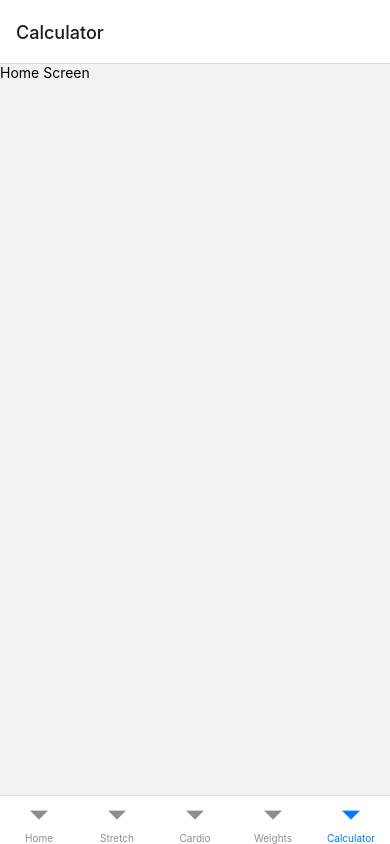
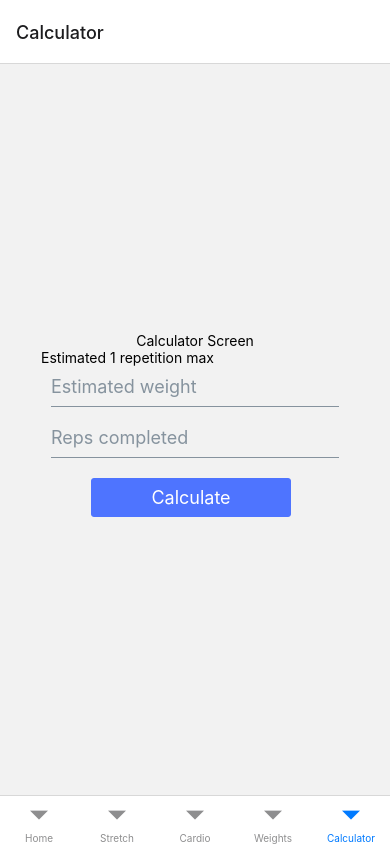
Before and after one commit to DanielekPark/fitnessapp, a React Native app: screen /Calculator in a window 390 px wide. Built offline with nearby package versions, Linux system fonts and the light colour scheme.

Commit message:
added strength calculator feature

```diff
--- a/App.js
+++ b/App.js
@@ -2,15 +2,14 @@ import { StyleSheet} from "react-native";
 import { NavigationContainer } from "@react-navigation/native";
 import { createNativeStackNavigator } from "@react-navigation/native-stack";
 import { SafeAreaProvider } from "react-native-safe-area-context";
-import Nav from "./components/navigation/nav";
-
+import ActiveScreen from "./screens/activeScreen";
 const Stack = createNativeStackNavigator();
 
 export default function App() {
   return (
     <SafeAreaProvider>
       <NavigationContainer>
-        <Nav />
+        <ActiveScreen />
       </NavigationContainer>
     </SafeAreaProvider>
   );
--- a/components/navigation/nav.js
+++ b/components/navigation/nav.js
@@ -1,5 +1,5 @@
 import { View } from "react-native";
-import { createBottomTabNavigator } from '@react-navigation/bottom-tabs';
+import { createBottomTabNavigator } from "@react-navigation/bottom-tabs";
 import HomeScreen from "../../screens/home";
 import WeightsScreen from "../../screens/weights";
 import CardioScreen from "../../screens/cardio";
@@ -9,21 +9,18 @@ import StretchingScreen from "../../screens/stretch";
 const Tab = createBottomTabNavigator();
 
 function Nav() {
-    /*
-    1. calculator/home/tips/tutorial
-    2. weights
-    3. cardio
-    4. stretching
-  */
+  return (
+    <>
+      {/* <Tab.Navigator>
+        <Tab.Screen name="Home" component={HomeScreen} />
+        <Tab.Screen name="Stretch" component={StretchingScreen} />
+        <Tab.Screen name="Cardio" component={CardioScreen} />
+        <Tab.Screen name="Weights" component={WeightsScreen} />
+        <Tab.Screen name="Calculator" component={CalculatorScreen} />
+      </Tab.Navigator> */}
 
-  return (
-    <Tab.Navigator>
-      <Tab.Screen name="Home" component={HomeScreen} />
-      <Tab.Screen name="Stretch" component={StretchingScreen} />
-      <Tab.Screen name="Cardio" component={CardioScreen} />
-      <Tab.Screen name="Weights" component={WeightsScreen} />
-      <Tab.Screen name="Calculator" component={CalculatorScreen} />
-    </Tab.Navigator>
+
+    </>
   );
 }
 
--- /dev/null
+++ b/screens/activeScreen.js
@@ -0,0 +1,23 @@
+import { View } from "react-native";
+import { createBottomTabNavigator } from "@react-navigation/bottom-tabs";
+import HomeScreen from "./home";
+import WeightsScreen from "./weights";
+import CardioScreen from "./cardio";
+import CalculatorScreen from "./calculator";
+import StretchingScreen from "./stretch";
+
+const Tab = createBottomTabNavigator();
+
+function ActiveScreen() {
+  return (
+    <Tab.Navigator>
+      <Tab.Screen name="Home" component={HomeScreen} />
+      <Tab.Screen name="Stretch" component={StretchingScreen} />
+      <Tab.Screen name="Cardio" component={CardioScreen} />
+      <Tab.Screen name="Weights" component={WeightsScreen} />
+      <Tab.Screen name="Calculator" component={CalculatorScreen} />
+    </Tab.Navigator>
+  );
+}
+
+export default ActiveScreen;
--- a/screens/calculator.js
+++ b/screens/calculator.js
@@ -1,21 +1,77 @@
+import React, { useEffect, useState } from "react";
 import { View, Text } from "react-native";
 import { createBottomTabNavigator } from "@react-navigation/bottom-tabs";
 import Calculator from "../components/calculator/calculator";
+import { Input, Icon, Button } from "@rneui/themed";
 
-const Tab = createBottomTabNavigator();
 // 2. set up home screen include calculator
 // 2a. select workout intermediate
 //2b. route to cardio/weights/stretching
 //3. Create sections of beginner 2-3 days
 //3. Create section for muscle groups (e.g. chest, abs, legs etc)
 //3b. create section for intermediate same as above
+
 function CalculatorScreen() {
-    return (
+  const [fitData, setFitData] = useState({
+    weight: "",
+    reps: "",
+    oneRepMax: "",
+    showResult: false,
+  });
+
+  //Calculates recommended weight based on weight & repetitions data
+  const calcStrength = () => {
+    const weight = fitData.weight / 1;
+    const repetitions = fitData.reps / 1;
+    if (!weight || weight < 7) return;
+    if (!repetitions) return;
+    if (repetitions < 1 || repetitions > 15) return;
+    const oneRepMax = Math.round(weight / (1.0287 - 0.0278 * repetitions));
+
+    setFitData({ ...fitData, reps: repetitions });
+    setFitData({ ...fitData, weight: weight });
+    setFitData({ ...fitData, oneRepMax: `${oneRepMax}` });
+  };
+
+  useEffect(() => {
+    console.log(fitData);
+  }, [fitData])
+
+  return (
+    <View style={{ flex: 1, alignItems: "center", justifyContent: "center" }}>
+      <Text>Calculator Screen</Text>
       <View>
-        <Text>Home Screen</Text>
+        <Text>Estimated 1 repetition max {fitData.oneRepMax ? fitData.oneRepMax : ''}</Text>
+        <View>
+          <Input
+          inputMode="numeric"
+            maxLength={3}
+            placeholder="Estimated weight"
+            onChangeText={(value) => setFitData({ ...fitData, weight: value })}
+          />
+          <Input
+            inputMode="numeric"
+            maxLength={2}
+            placeholder="Reps completed"
+            onChangeText={(value) => setFitData({ ...fitData, reps: value })}
+          />
+          <Button
+            title="Calculate"
+            buttonStyle={{
+              backgroundColor: "rgba(78, 116, 289, 1)",
+              borderRadius: 3,
+            }}
+            containerStyle={{
+              width: 200,
+              marginHorizontal: 50,
+              marginVertical: 10,
+            }}
+            onPress={calcStrength}
+          />
+        </View>
       </View>
-    );
-
+    </View>
+  );
 }
 
 export default CalculatorScreen;
--- a/screens/cardio.js
+++ b/screens/cardio.js
@@ -11,7 +11,7 @@ const Tab = createBottomTabNavigator();
 //3b. create section for intermediate same as above
 function CardioScreen() {
     return (
-      <View>
+      <View styles={{ flex: 1, alignItems: "center", justifyContent: "center" }}>
         <Text>Cardio Screen</Text>
       </View>
     );
--- a/screens/home.js
+++ b/screens/home.js
@@ -11,9 +11,16 @@ const Tab = createBottomTabNavigator();
 //3b. create section for intermediate same as above
 function HomeScreen() {
     return (
-      <View>
-        <Text>Home Screen</Text>
-      </View>
+      <View style={{ flex: 1, alignItems: "center", justifyContent: "center" }}>
+      <Text>Home Screen</Text>
+      {/* Tutorial/instructions */}
+
+      {/* Calculator */}
+
+      {/* Workout option days-
+        routes to screeens
+      */}
+    </View>
     );
 
 }
--- a/screens/stretch.js
+++ b/screens/stretch.js
@@ -11,7 +11,7 @@ const Tab = createBottomTabNavigator();
 //3b. create section for intermediate same as above
 function StretchingScreen() {
     return (
-      <View>
+      <View styles={{ flex: 1, alignItems: "center", justifyContent: "center" }}>
         <Text>Stretching Screen</Text>
       </View>
     );
--- a/screens/weights.js
+++ b/screens/weights.js
@@ -11,7 +11,7 @@ const Tab = createBottomTabNavigator();
 //3b. create section for intermediate same as above
 function WeightsScreen() {
     return (
-      <View>
+      <View styles={{ flex: 1, alignItems: "center", justifyContent: "center" }}>
         <Text>Weights Screen</Text>
       </View>
     );
```
Also changed, not shown: 1 other file (tests, documents, lock files or other folders).
